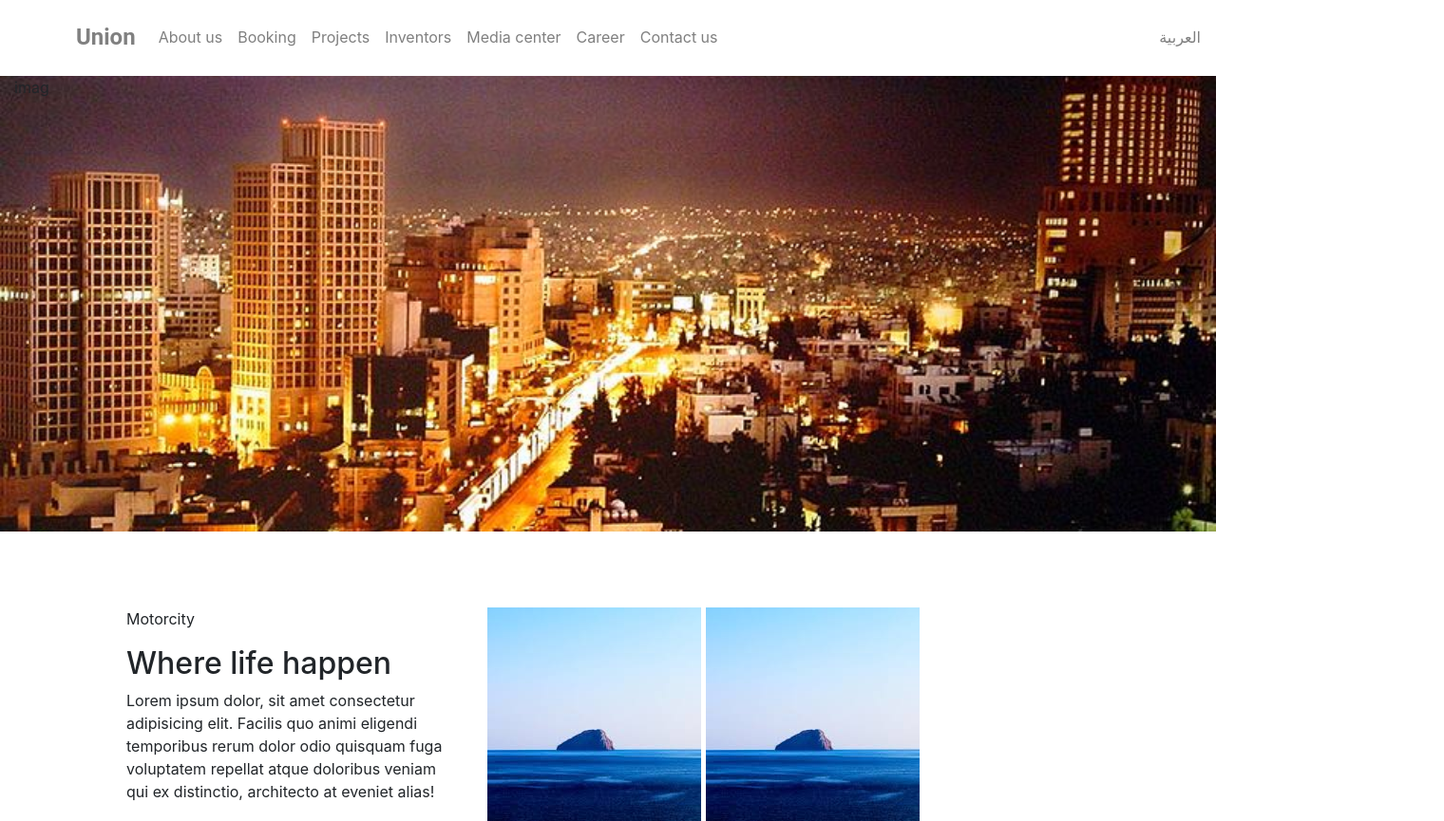
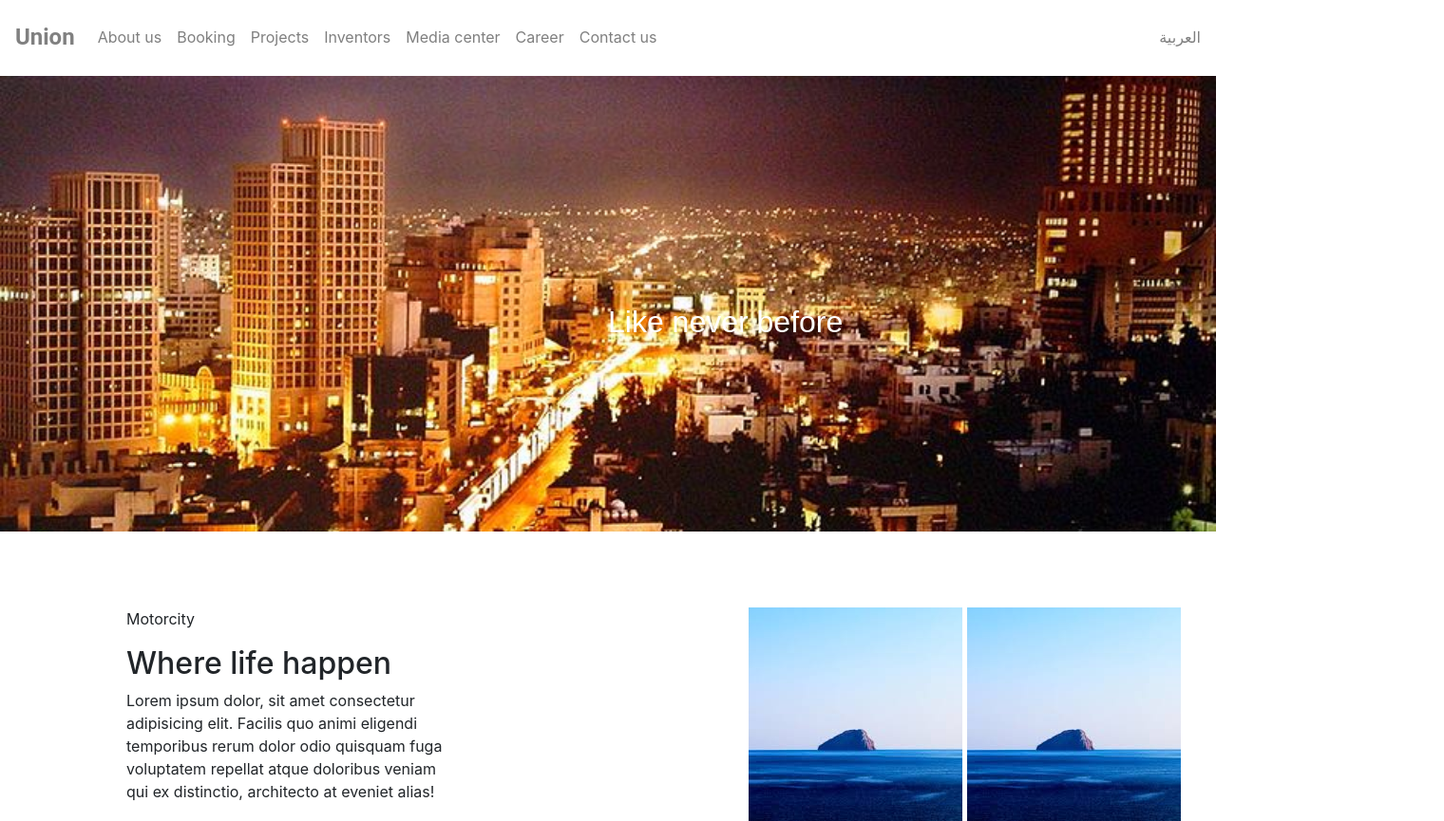
Before and after one commit to SarahAlafif/Union, a plain HTML site: page index.html in a window 1280 px wide. Shown: the whole page at 95% size, 1520 px wide, since content can reach past the window. Drawn offline with nearby package versions, Linux system fonts and the light colour scheme.

Commit message:
fix the navbar

```diff
--- a/assets/css/style.css
+++ b/assets/css/style.css
@@ -4,7 +4,6 @@ body{
 }
 .navbar{
     padding: 1rem;
-    margin-left: 4rem;
     background-color: white;
 }
 #brandd{
@@ -35,7 +34,20 @@ a {
     background-position: center;
     background-repeat: no-repeat;
     background-size: cover;
-
     margin: 5em 0;
 
 }
+#hero-text{
+    text-align: center;
+    position: absolute;
+    top: 50%;
+    left: 50%;
+    color:white;
+    font-family: Arial, Helvetica, sans-serif;
+
+}
+.img{
+    position: absolute;
+    right: -15rem;
+
+}
--- a/index.html
+++ b/index.html
@@ -58,7 +58,7 @@
 
     <div class="row">
       <div class="hero-img col-lg-12">
-        imag
+        <h2 id="hero-text">Like never before</h2>
       </div>
     </div>
 
```
